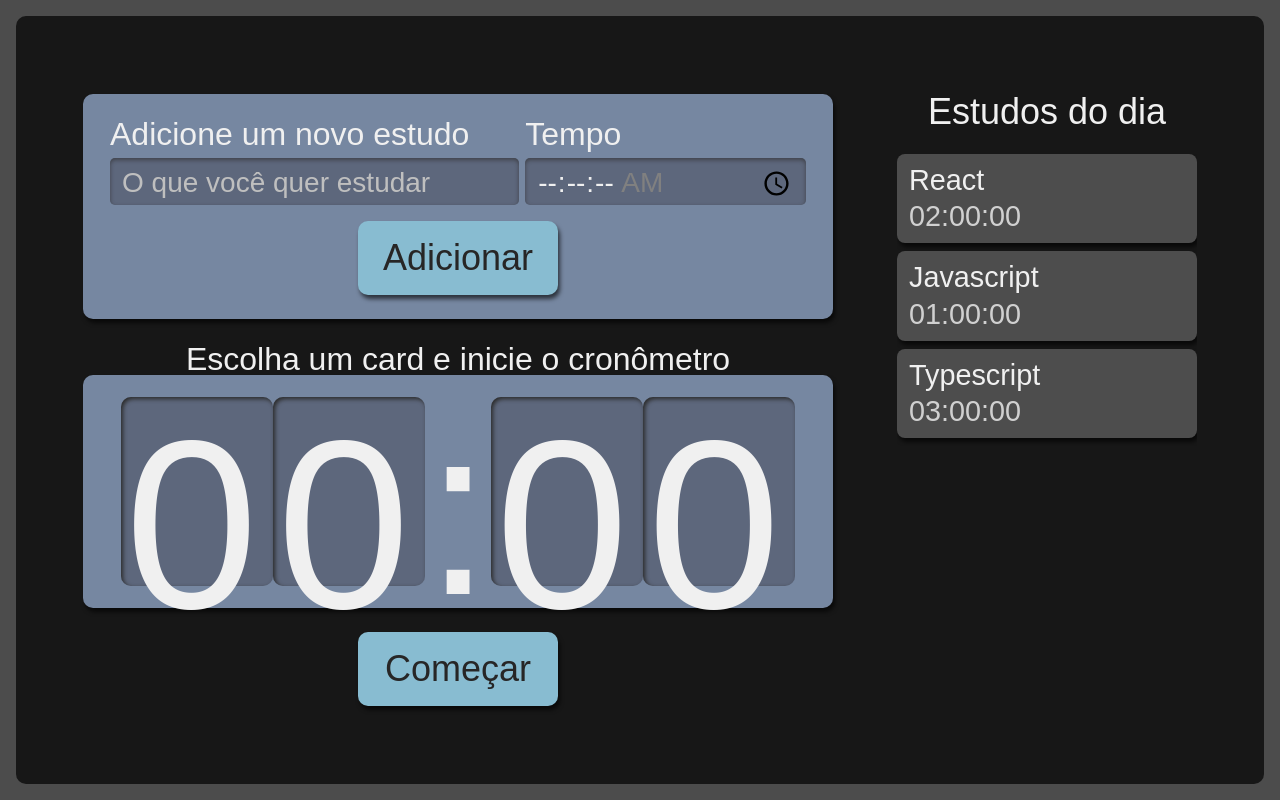
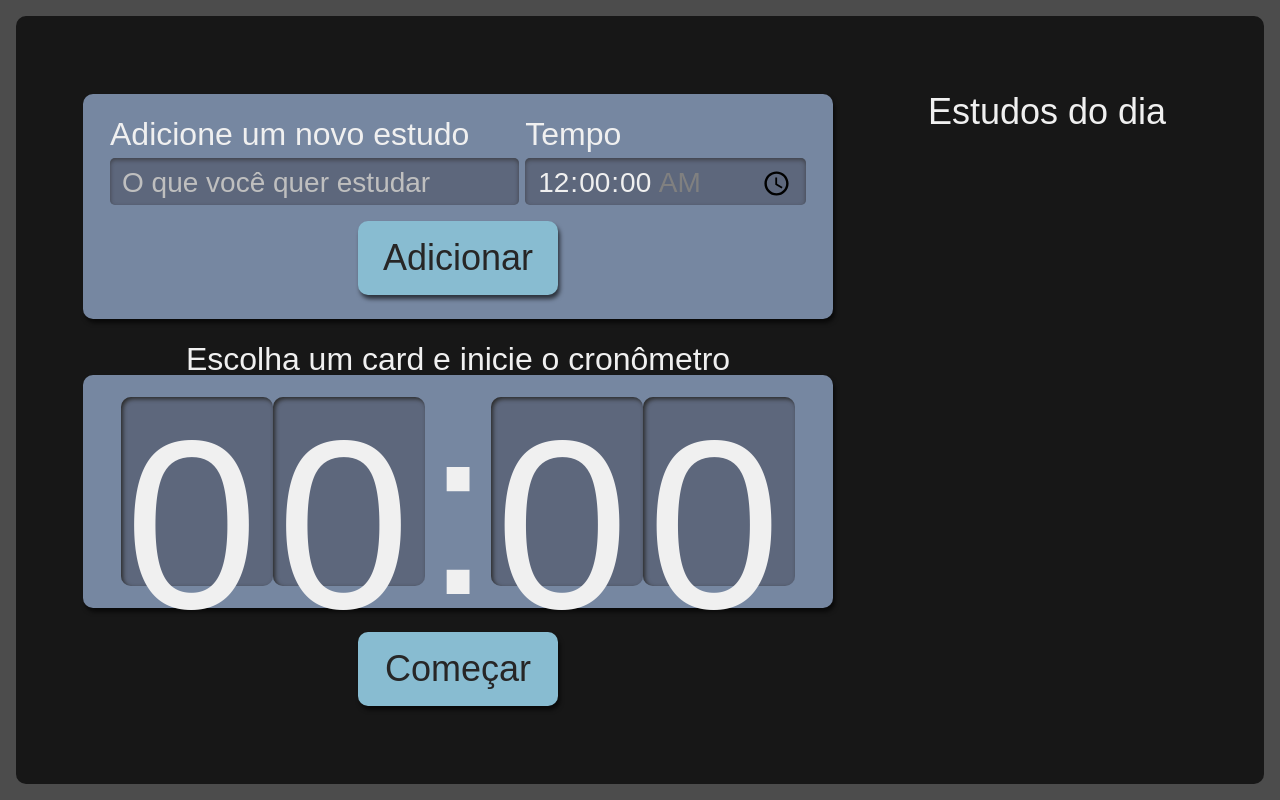
Before and after one commit to rennertz/react-js-fundamentos, a React (Create React App) app: page / in a window 1280 px wide. Built offline with nearby package versions, Linux system fonts and the light colour scheme.

Commit message:
Feature: adicionar tarefa via Formulário

```diff
--- a/src/components/Botao/index.tsx
+++ b/src/components/Botao/index.tsx
@@ -1,10 +1,13 @@
 import React from 'react';
 import style from './Botao.module.scss'
 
-class Botao extends React.Component{
+class Botao extends React.Component<{
+  type?: "button" | "submit" | "reset" | undefined
+}>{
   render() {
+    const { type = 'button' } = this.props;
     return (
-      <button className={ style.botao }>
+      <button type={ type } className={ style.botao }>
         {this.props.children}
       </button>
     )
--- a/src/components/Formulario/index.tsx
+++ b/src/components/Formulario/index.tsx
@@ -1,11 +1,25 @@
 import React from 'react';
+import { ITarefa } from '../../types/tarefa';
 import Botao from '../Botao';
 import style from './Formulario.module.scss'
 
-class Formulario extends React.Component {
+class Formulario extends React.Component<{
+  setTarefas: React.Dispatch<React.SetStateAction<ITarefa[]>>
+}> {
+
+  state = {
+    tarefa: "",
+    tempo: "00:00:00",
+  }
+
+  adicionarTarefa(evento: React.FormEvent<HTMLFormElement>) {
+    evento.preventDefault();
+    this.props.setTarefas(tarefasAntigas => [...tarefasAntigas, {...this.state}]);
+  }
+
   render() {
     return (
-      <form className={ style.novaTarefa }>
+      <form className={ style.novaTarefa } onSubmit={this.adicionarTarefa.bind(this)} >
         <div className={ style.inputContainer }>
           <label htmlFor={"tarefa"}>
             Adicione um novo estudo
@@ -13,6 +27,8 @@
           <input
             type="text"
             name="tarefa"
+            value={ this.state.tarefa }
+            onChange={evento => this.setState({...this.state, tarefa: evento.target.value })}
             id="tarefa"
             placeholder="O que você quer estudar"
             required
@@ -26,13 +42,15 @@
             type="time"
             step="1"
             name="tempo"
+            value={ this.state.tempo }
+            onChange={evento => this.setState({...this.state, tempo: evento.target.value })}
             id="tempo"
             min="00:00:00"
             max="01:30:00"
             required
           />
         </div>
-        <Botao> Adicionar </Botao>
+        <Botao type="submit"> Adicionar </Botao>
       </form>
     )
   }
--- a/src/components/Lista/index.tsx
+++ b/src/components/Lista/index.tsx
@@ -1,19 +1,8 @@
-import React from "react";
+import { ITarefa } from "../../types/tarefa";
 import Item from "./Item";
 import style from './Lista.module.scss'
 
-function Lista () {
-  const tarefas = [{
-    tarefa: 'React',
-    tempo: '02:00:00'
-  }, {
-    tarefa: 'Javascript',
-    tempo: '01:00:00'
-  },{
-    tarefa: 'Typescript',
-    tempo: '03:00:00'
-  }]
-
+function Lista ({ tarefas }: { tarefas: ITarefa[] }) {
   return (
     <aside className={ style.listaTarefas }>
       <h2> Estudos do dia</h2>
--- a/src/pages/App.tsx
+++ b/src/pages/App.tsx
@@ -1,14 +1,17 @@
-import React from 'react';
+import React, { useState } from 'react';
 import Cronometro from '../components/Cronometro';
 import Formulario from '../components/Formulario';
 import Lista from '../components/Lista';
+import { ITarefa } from '../types/tarefa';
 import style from './App.module.scss';
 
 function App() {
+  const [tarefas, setTarefas] = useState<ITarefa[]>([]);
+
   return (
     <div className={ style.AppStyle }>
-      <Formulario />
-      <Lista />
+      <Formulario setTarefas={setTarefas} />
+      <Lista tarefas={tarefas} />
       <Cronometro />
     </div>
   );
--- /dev/null
+++ b/src/types/tarefa.ts
@@ -0,0 +1,4 @@
+export interface ITarefa {
+  tarefa: string,
+  tempo: string,
+}
```
